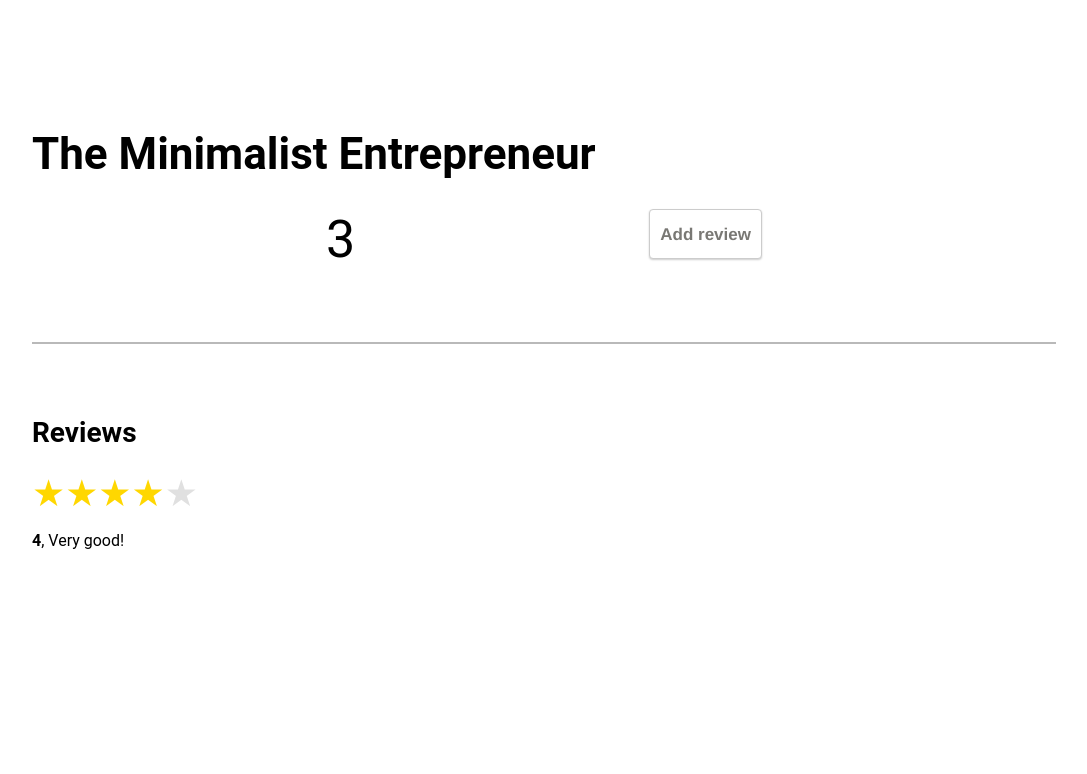
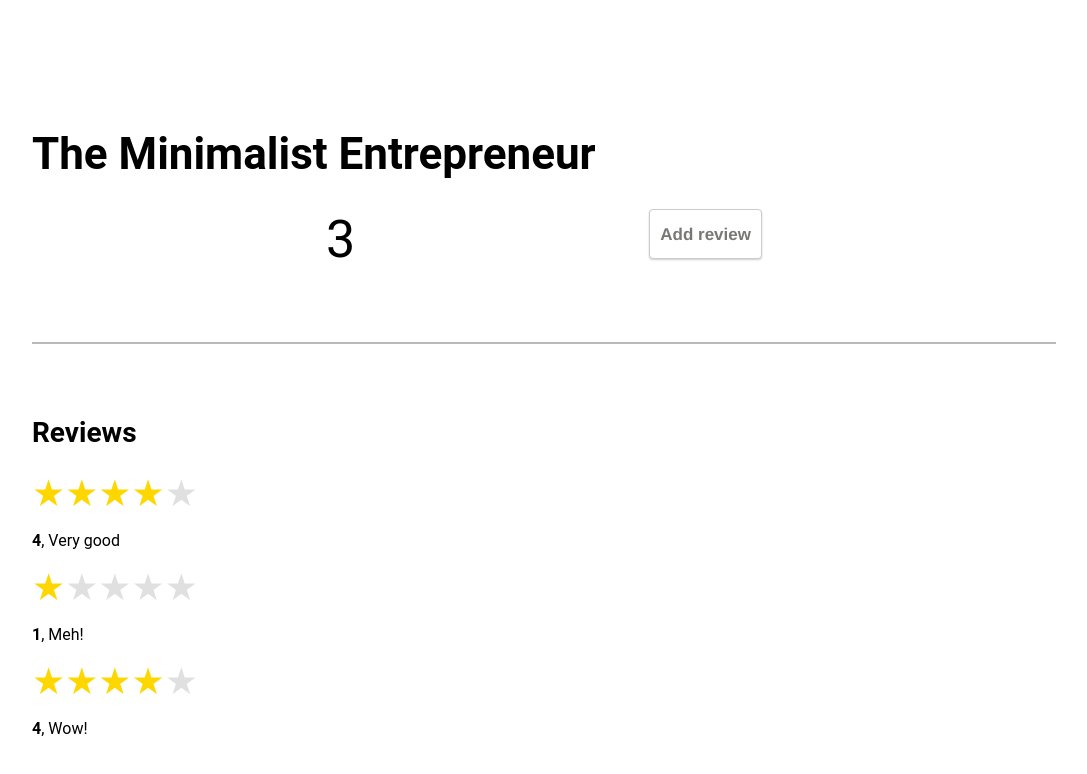
Before and after one commit to itsKarad/Simple-Ratings-App, a React (Create React App) app: page / in a window 1280 px wide. Shown: the top 774 px of the page, without its empty margins (96-1183 px from the left). Built offline with nearby package versions, Linux system fonts and the light colour scheme.

Commit message:
Added a Reviews section to group all previous reviews of a product

```diff
--- a/src/components/ProductReviewSection.js
+++ b/src/components/ProductReviewSection.js
@@ -1,6 +1,7 @@
 import React from 'react';
 import './ProductReviewSection.css';
 import Review from './Review';
+import Reviews from './Reviews';
 
 const ProductReviewSection = (props) => {
     const DUMMY_REVIEW = {
@@ -54,7 +55,7 @@
             </div>
             <div class = "product-reviews">
                 <h2 class = "reviews-header">Reviews</h2>
-                <Review review = {DUMMY_REVIEW}></Review>
+                <Reviews reviews = {DUMMY_PRODUCT.reviews}></Reviews>
             </div>
         </div>
     )
--- /dev/null
+++ b/src/components/Reviews.js
@@ -0,0 +1,13 @@
+import React from 'react';
+import Review from './Review';
+const Reviews = (props) => {
+    return (
+        <div className = "reviews-container">
+            {props.reviews.map((r) => {
+                return (<Review review = {r}></Review>);
+            })}
+        </div>
+    );
+};
+
+export default Reviews;
```
